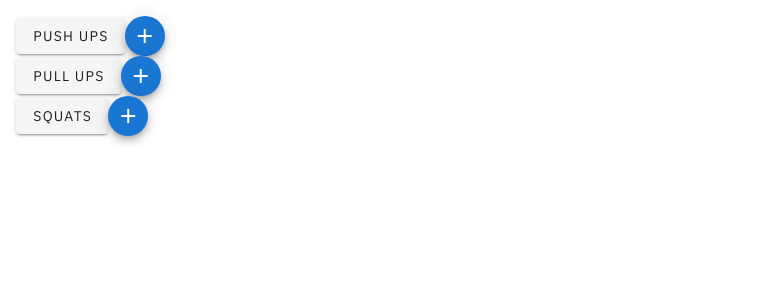
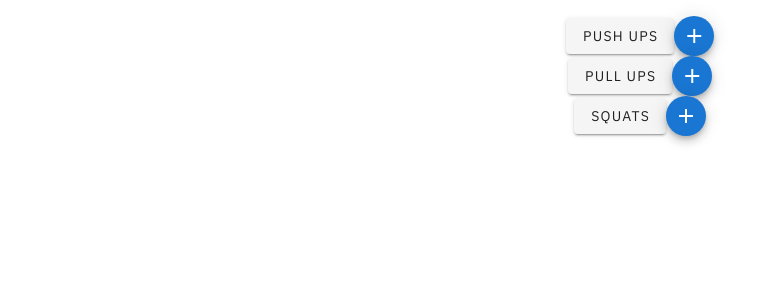
Before and after one commit to jdesfon/Training-app, a Vue app: page / in a window 1280 px wide. Shown: the top 300 px of the page, without its empty margins (0-766 px from the left). Built offline with nearby package versions, Linux system fonts and the light colour scheme; a web font is replaced by a local one.

Commit message:
improvement(exercise): improve exercise sets display with date filter and title

```diff
--- a/src/views/Exercise.vue
+++ b/src/views/Exercise.vue
@@ -1,21 +1,19 @@
 <template>
   <div>
-    <h1>exercise view</h1>
+    <h1>{{ exerciseSlug }}</h1>
 
     <v-simple-table>
       <template v-slot:default>
         <thead>
           <tr>
-            <th class="text-left">Exercise</th>
             <th class="text-left">Reps</th>
             <th class="text-left">Date</th>
           </tr>
         </thead>
         <tbody>
           <tr v-for="(item, index) in sets(exerciseSlug)" :key="index">
-            <td>{{ item.exercise.name }}</td>
             <td>{{ item.reps }}</td>
-            <td>{{ item.createdAt }}</td>
+            <td>{{ item.createdAt | date }}</td>
           </tr>
         </tbody>
       </template>
@@ -24,12 +22,18 @@
 </template>
 
 <script>
+import moment from "moment";
 import { mapGetters } from "vuex";
 import { EXERCISE } from "@/store-types/module-names";
 import { GET_SETS } from "@/store-types/getters-types";
 
 export default {
   name: "Exercise",
+  filters: {
+    date: val => {
+      return moment(val).format("MMM Do, H:mm:ss");
+    }
+  },
   data() {
     return {
       exerciseSlug: ""
--- a/src/views/Home.vue
+++ b/src/views/Home.vue
@@ -28,9 +28,9 @@ export default {
 <style lang="scss" scoped>
 .home {
   padding: 1rem;
-  width: 400px;
+  width: 100%;
   display: flex;
   flex-direction: column;
-  justify-content: center;
+  align-items: center;
 }
 </style>
```
